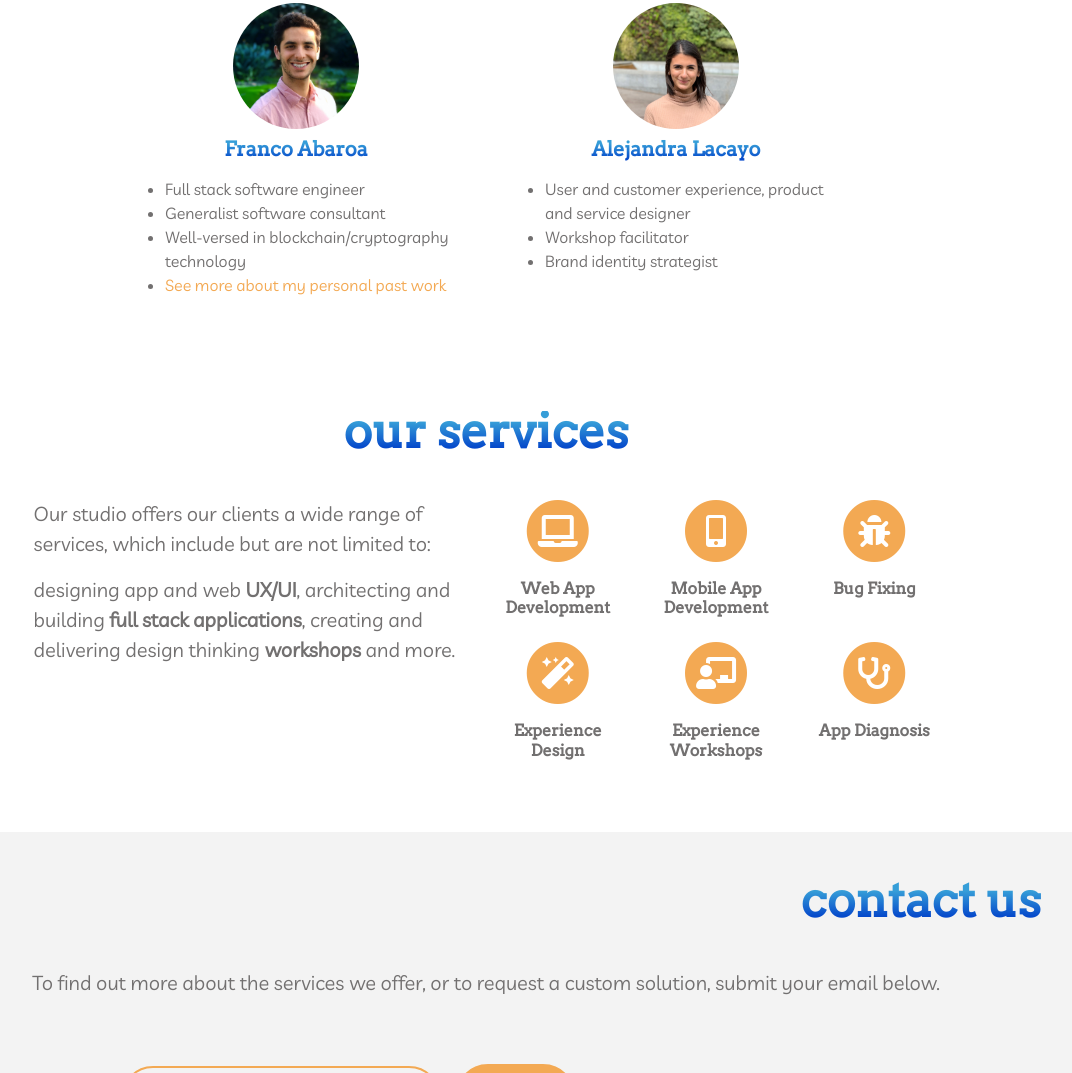
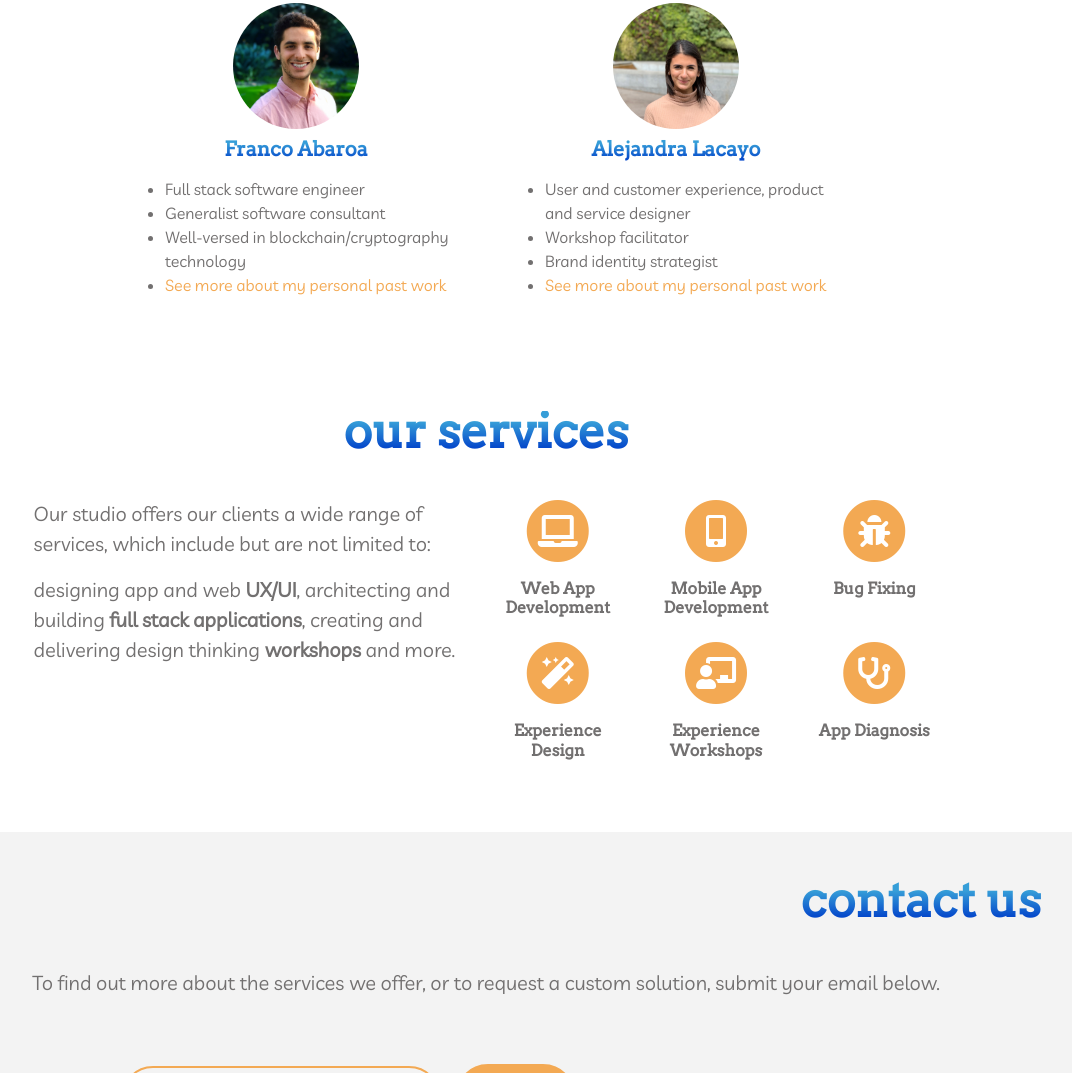
Before and after one commit to SinceroTech/sincerotech.github.io, a website with bundled scripts: page index.html in a window 1280 px wide. Shown: the part 1227-2300 px from the top of the page, without its empty margins (154-1226 px from the left). Built offline with nearby package versions, Linux system fonts and the light colour scheme.

Commit message:
Update index.html

```diff
--- a/index.html
+++ b/index.html
@@ -141,6 +141,11 @@
           </li>
           <li class="mx-0 mx-lg-1">
             Brand identity strategist
+          </li>
+            <li class="mx-0 mx-lg-1">
+            <a href="https://alejandralacayo.github.io" target="_blank">
+            See more about my personal past work
+            </a>
           </li>
         </ul>
         </div>
```
